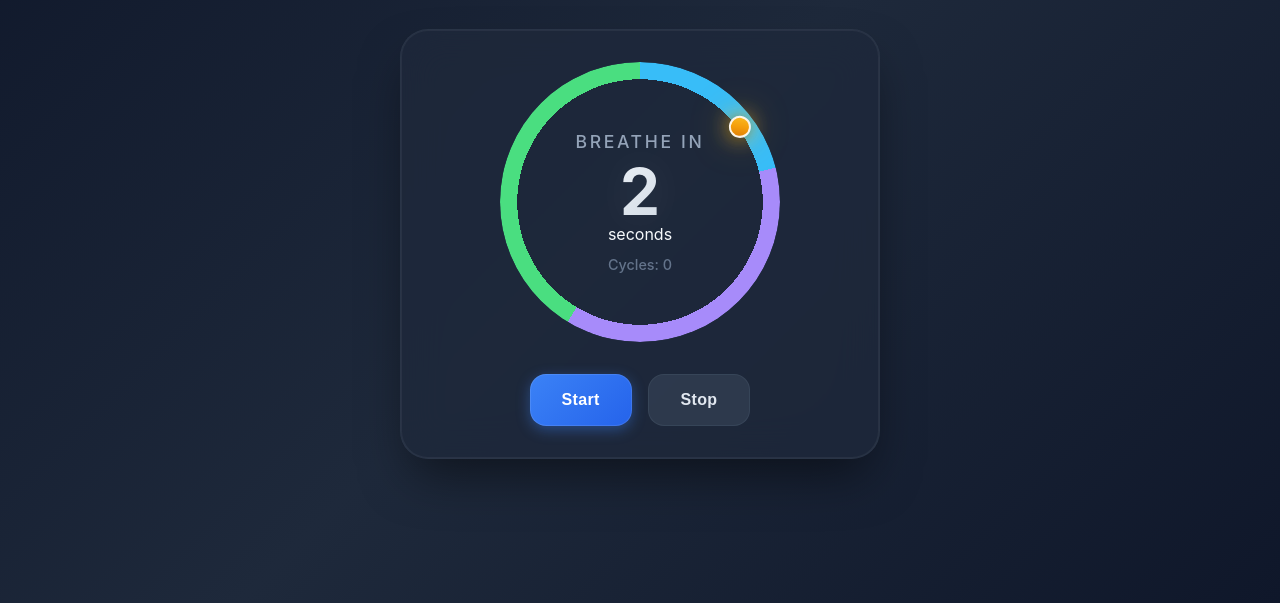
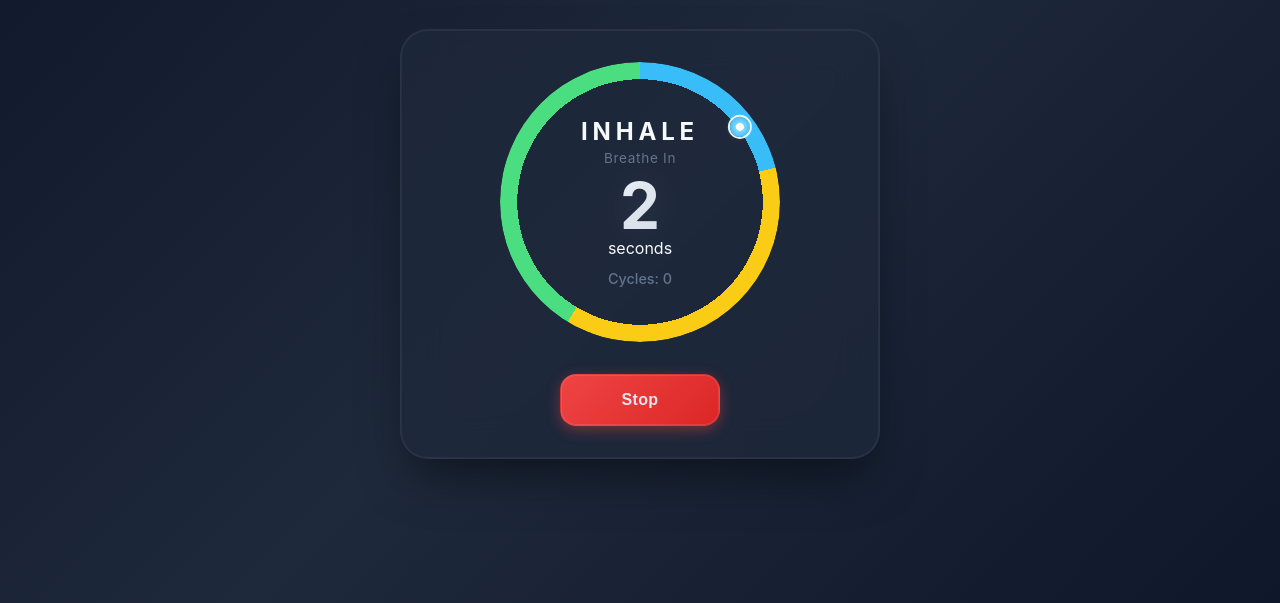
Before and after one commit to Jan85/Breathe478, a plain HTML site: page index.html in a window 1280 px wide. Both pictures are taken after a click on the button "Start". Shown: the part 197-800 px from the top of the page. Drawn offline with Linux system fonts and the light colour scheme.

Commit message:
change to more like cline one

```diff
--- a/app.js
+++ b/app.js
@@ -1,20 +1,21 @@
 const phases = [
-  { name: 'Breathe In', duration: 4, frequency: 660 },
-  { name: 'Hold', duration: 7, frequency: 880 },
-  { name: 'Breathe Out', duration: 8, frequency: 520 }
+  { name: 'INHALE', subtitle: 'Breathe In', duration: 4, frequency: 660, color: '#38bdf8' },    // Sky blue
+  { name: 'HOLD', subtitle: 'Hold', duration: 7, frequency: 880, color: '#facc15' },             // Yellow
+  { name: 'EXHALE', subtitle: 'Breathe Out', duration: 8, frequency: 520, color: '#4ade80' }     // Green
 ];
 
 const dot = document.getElementById('dot');
 const phaseName = document.getElementById('phase-name');
+const phaseSubtitle = document.getElementById('phase-subtitle');
 const remainingText = document.getElementById('remaining');
 const cycleCountText = document.getElementById('cycle-count');
-const startBtn = document.getElementById('start-btn');
-const stopBtn = document.getElementById('stop-btn');
+const toggleBtn = document.getElementById('toggle-btn');
 
 let currentPhase = 0;
 let intervalId = null;
 let elapsed = 0;
 let cyclesCompleted = 0;
+let isRunning = false;
 let totalDuration = phases.reduce((sum, phase) => sum + phase.duration, 0);
 let phaseStartTime = null;
 let phaseEndTime = null;
@@ -22,7 +23,10 @@ let audioContext = null;
 
 function updateLabel() {
   phaseName.textContent = phases[currentPhase].name;
+  phaseSubtitle.textContent = phases[currentPhase].subtitle;
   remainingText.textContent = Math.ceil(Math.max(0, phaseEndTime ? (phaseEndTime - performance.now()) / 1000 : phases[currentPhase].duration));
+  // Update dot color to match current phase using CSS variable
+  dot.style.setProperty('--dot-color', phases[currentPhase].color);
 }
 
 function updateCycleCount() {
@@ -101,20 +105,14 @@ function tick() {
   updateDot();
 }
 
-async function startSession() {
-  clearInterval(intervalId);
-  currentPhase = 0;
-  cyclesCompleted = 0;
-  elapsed = 0;
-  updateCycleCount();
-  await ensureAudioContext();
-  await startPhase(0);
-  intervalId = setInterval(tick, 50);
-}
-
-function stopSession() {
+function toggleSession() {
+  if (isRunning) {
+    // Stop the session
     clearInterval(intervalId);
     intervalId = null;
+    isRunning = false;
+    toggleBtn.textContent = 'Start';
+    toggleBtn.classList.remove('running');
     // Reset UI to initial state
     currentPhase = 0;
     elapsed = 0;
@@ -124,10 +122,24 @@ function stopSession() {
     updateLabel();
     updateDot();
     updateCycleCount();
+  } else {
+    // Start the session
+    clearInterval(intervalId);
+    currentPhase = 0;
+    cyclesCompleted = 0;
+    elapsed = 0;
+    updateCycleCount();
+    ensureAudioContext().then(() => {
+      startPhase(0);
+      intervalId = setInterval(tick, 50);
+    });
+    isRunning = true;
+    toggleBtn.textContent = 'Stop';
+    toggleBtn.classList.add('running');
+  }
 }
 
-startBtn.addEventListener('click', startSession);
-stopBtn.addEventListener('click', stopSession);
+toggleBtn.addEventListener('click', toggleSession);
 
 window.addEventListener('load', () => {
   updateLabel();
--- a/index.html
+++ b/index.html
@@ -13,17 +13,17 @@
       <div class="ring-container">
         <div class="track"></div>
         <div id="dot" class="dot"></div>
-        <div class="ring-label">
-          <span id="phase-name">Breathe In</span>
-          <strong id="remaining">4</strong>
-          <span>seconds</span>
-          <span id="cycle-count">Cycles: 0</span>
-        </div>
+      <div class="ring-label">
+        <span id="phase-name" class="phase-main">INHALE</span>
+        <span id="phase-subtitle" class="phase-sub">Breathe In</span>
+        <strong id="remaining">4</strong>
+        <span>seconds</span>
+        <span id="cycle-count">Cycles: 0</span>
+      </div>
       </div>
 
       <div class="controls">
-        <button id="start-btn" class="primary">Start</button>
-        <button id="stop-btn">Stop</button>
+        <button id="toggle-btn" class="toggle">Start</button>
       </div>
     </div>
   </main>
--- a/style.css
+++ b/style.css
@@ -66,37 +66,65 @@ h1 {
   width: 100%;
   height: 100%;
   border-radius: 50%;
-  /* Calm colors: blue for inhale, purple for hold, green for exhale */
+  /* Calm colors: blue for inhale, yellow for hold, green for exhale */
   background: conic-gradient(
-    #38bdf8 0deg 75.789deg,    /* Sky blue - Breathe In */
-    #a78bfa 75.789deg 211.053deg,  /* Purple - Hold */
-    #4ade80 211.053deg 360deg    /* Green - Breathe Out */
+    #38bdf8 0deg 75.789deg,    /* Sky blue - INHALE */
+    #facc15 75.789deg 211.053deg,  /* Yellow - HOLD */
+    #4ade80 211.053deg 360deg    /* Green - EXHALE */
   );
   mask: radial-gradient(circle, transparent 62%, black 62%);
   -webkit-mask: radial-gradient(circle, transparent 62%, black 62%);
   position: relative;
   box-shadow:
     0 0 60px rgba(56, 189, 248, 0.15),
-    0 0 100px rgba(167, 139, 250, 0.1);
+    0 0 100px rgba(250, 204, 21, 0.1);
 }
 
 .dot {
-  width: 22px;
-  height: 22px;
+  width: 24px;
+  height: 24px;
   border-radius: 50%;
   position: absolute;
   top: 50%;
   left: 50%;
   transform: translate(-50%, -50%) rotate(0deg) translate(0, -125px);
   transform-origin: center;
-  /* Golden/amber color - warm and calming */
-  background: linear-gradient(135deg, #fbbf24 0%, #f59e0b 50%, #d97706 100%);
-  box-shadow:
-    0 0 20px rgba(251, 191, 36, 0.8),
-    0 0 40px rgba(251, 191, 36, 0.4),
-    0 2px 8px rgba(0, 0, 0, 0.3);
   z-index: 5;
   border: 2px solid rgba(255, 255, 255, 0.9);
+  /* Use CSS variable for color */
+  --dot-color: #38bdf8;
+}
+
+/* Outer ring color - matches current phase */
+.dot::before {
+  content: '';
+  position: absolute;
+  top: 0;
+  left: 0;
+  right: 0;
+  bottom: 0;
+  border-radius: 50%;
+  background: var(--dot-color, #38bdf8);
+  box-shadow:
+    0 0 20px var(--dot-color, #38bdf8),
+    0 0 40px var(--dot-color, #38bdf8)80,
+    0 2px 8px rgba(0, 0, 0, 0.3);
+}
+
+/* Bright center dot */
+.dot::after {
+  content: '';
+  position: absolute;
+  top: 50%;
+  left: 50%;
+  transform: translate(-50%, -50%);
+  width: 8px;
+  height: 8px;
+  border-radius: 50%;
+  background: white;
+  box-shadow:
+    0 0 8px white,
+    0 0 12px white;
 }
 
 .ring-label {
@@ -114,12 +142,34 @@ h1 {
 }
 
 #phase-name {
-  font-size: 1.1rem;
+  font-size: 1.5rem;
+  margin-bottom: 4px;
+  font-weight: 700;
+  letter-spacing: 0.2em;
+}
+
+.phase-main {
+  display: block;
+  margin-bottom: 2px;
+}
+
+.phase-sub {
+  display: block;
+  font-size: 0.85rem;
+  font-weight: 400;
+  color: #64748b;
   margin-bottom: 8px;
-  font-weight: 500;
-  color: #94a3b8;
-  text-transform: uppercase;
-  letter-spacing: 0.15em;
+  letter-spacing: 0.05em;
+}
+
+.phase-indicator {
+  width: 8px;
+  height: 8px;
+  border-radius: 50%;
+  display: inline-block;
+  margin-right: 8px;
+  vertical-align: middle;
+  box-shadow: 0 0 10px currentColor;
 }
 
 #remaining {
@@ -192,3 +242,34 @@ button:not(.primary):hover {
   background: rgba(71, 85, 105, 0.6);
   border-color: rgba(148, 163, 184, 0.2);
 }
+
+/* Toggle button */
+.toggle {
+  background: linear-gradient(135deg, #3b82f6 0%, #2563eb 100%);
+  color: white;
+  box-shadow:
+    0 4px 14px rgba(59, 130, 246, 0.4),
+    0 0 0 1px rgba(255, 255, 255, 0.1) inset;
+  min-width: 160px;
+}
+
+.toggle:hover {
+  background: linear-gradient(135deg, #60a5fa 0%, #3b82f6 100%);
+  box-shadow:
+    0 6px 20px rgba(59, 130, 246, 0.5),
+    0 0 0 1px rgba(255, 255, 255, 0.15) inset;
+}
+
+.toggle.running {
+  background: linear-gradient(135deg, #ef4444 0%, #dc2626 100%);
+  box-shadow:
+    0 4px 14px rgba(239, 68, 68, 0.4),
+    0 0 0 1px rgba(255, 255, 255, 0.1) inset;
+}
+
+.toggle.running:hover {
+  background: linear-gradient(135deg, #f87171 0%, #ef4444 100%);
+  box-shadow:
+    0 6px 20px rgba(239, 68, 68, 0.5),
+    0 0 0 1px rgba(255, 255, 255, 0.15) inset;
+}
```
Also changed, not shown: 1 other file. Lines whose indentation alone changed are shown as unchanged.
